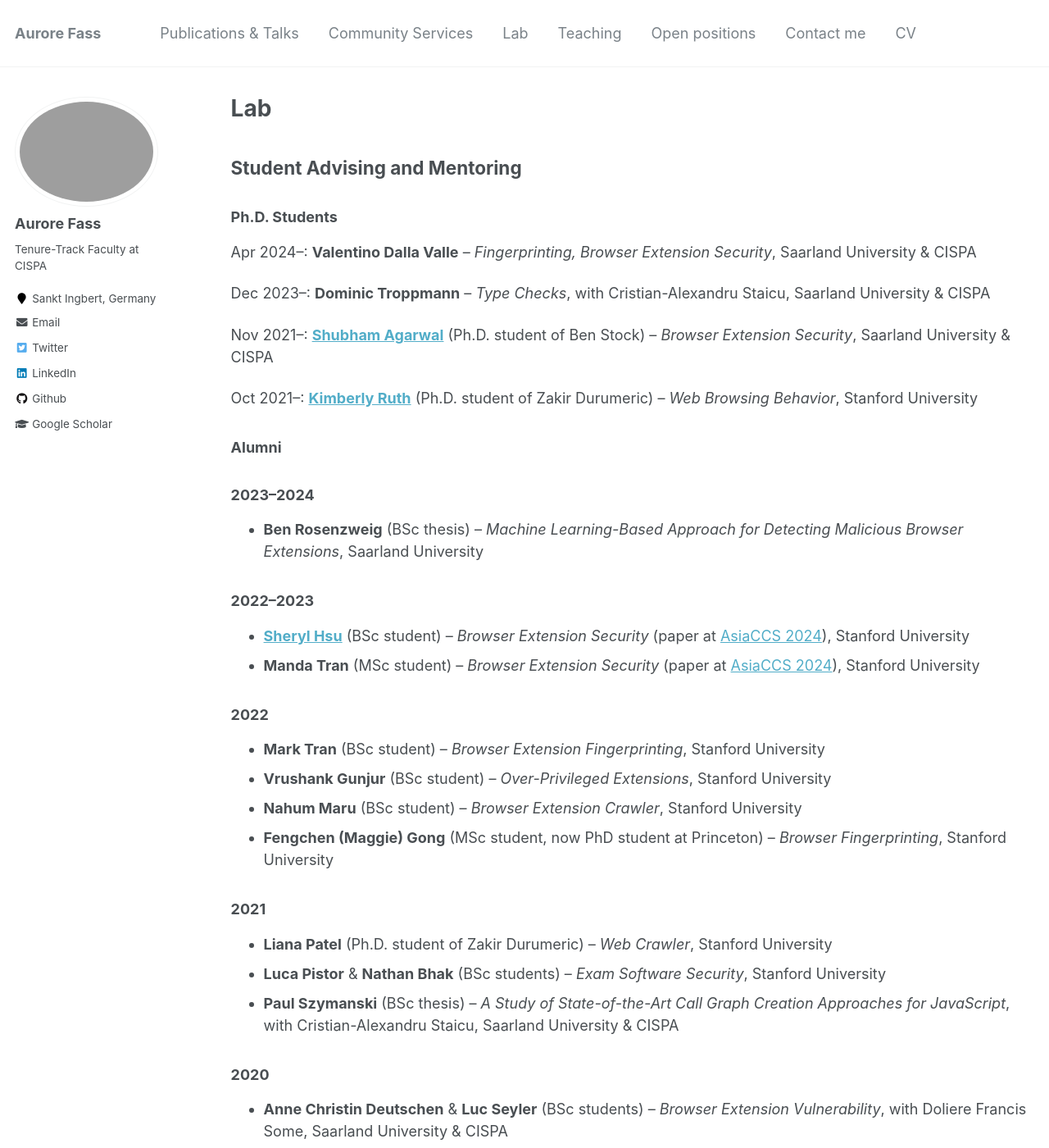
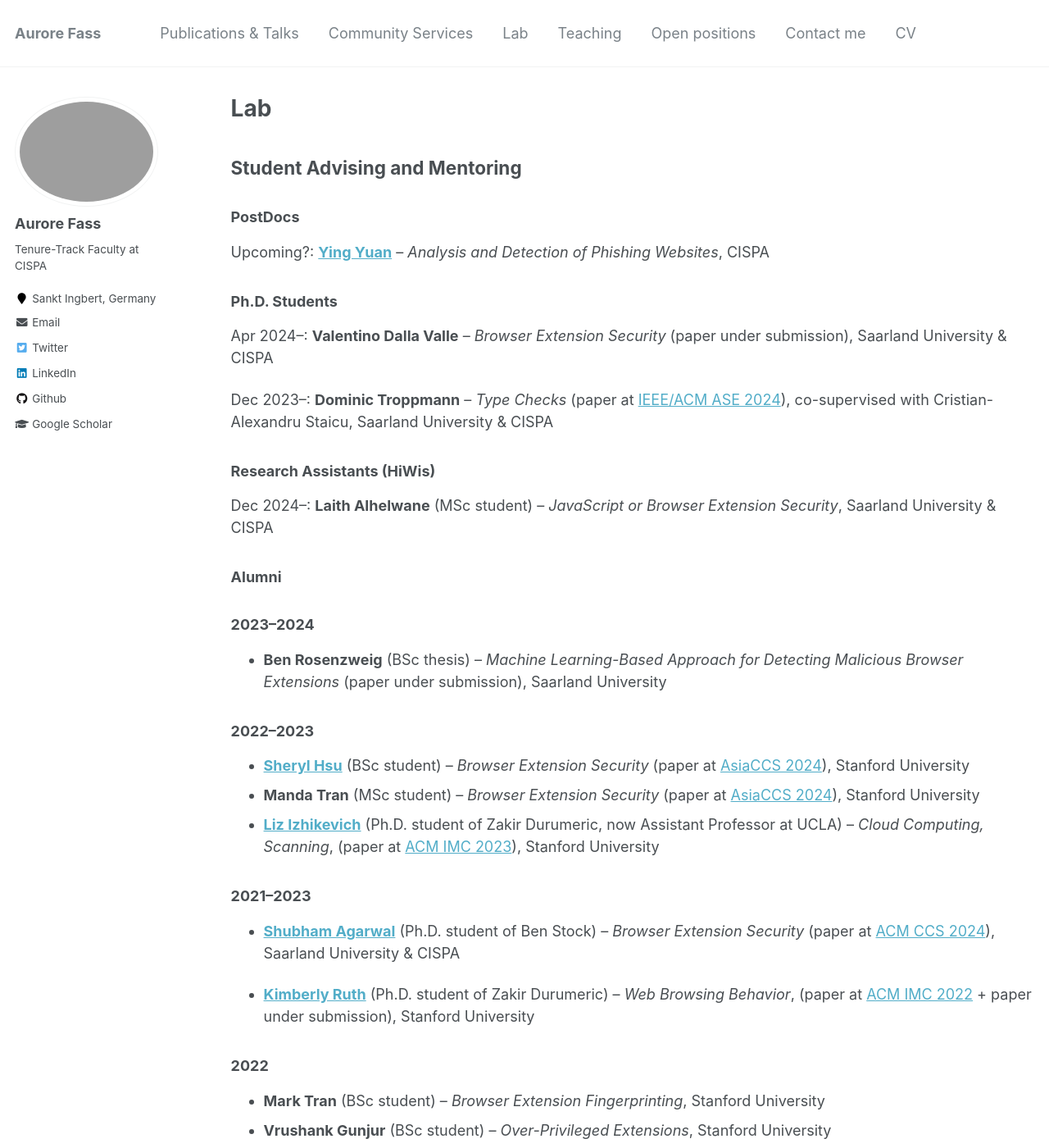
Before and after one commit to Aurore54F/aurore54f.github.io, a Jekyll site: the page built from _pages/lab.md, in a window 1280 px wide and 1400 px high. Shown: the whole window at 82% size. Built offline with Jekyll 4.4.1, drawn with Linux system fonts in a browser that asks for light colours.

Commit message:
Updated lab members

```diff
--- a/_pages/lab.md
+++ b/_pages/lab.md
@@ -9,27 +9,39 @@ author_profile: true
 
 ## Student Advising and Mentoring
 
+### PostDocs
+
+Upcoming?: **[Ying Yuan](https://sites.google.com/view/yingyuan)** -- *Analysis and Detection of Phishing Websites*, CISPA
+
 ### Ph.D. Students
 
-Apr 2024--: **Valentino Dalla Valle** -- *Fingerprinting, Browser Extension Security*, Saarland University & CISPA
+Apr 2024--: **Valentino Dalla Valle** -- *Browser Extension Security* (paper under submission), Saarland University & CISPA
 
-Dec 2023--: **Dominic Troppmann** -- *Type Checks*, with Cristian-Alexandru Staicu, Saarland University & CISPA
+Dec 2023--: **Dominic Troppmann** -- *Type Checks* (paper at [IEEE/ACM ASE 2024](https://www.staicu.org/publications/ase2024.pdf)), co-supervised with Cristian-Alexandru Staicu, Saarland University & CISPA
 
-Nov 2021--: **[Shubham Agarwal](https://shubh401.github.io)** (Ph.D. student of Ben Stock) -- *Browser Extension Security*, Saarland University & CISPA
+### Research Assistants (HiWis)
 
-Oct 2021--: **[Kimberly Ruth](https://kcruth.com)** (Ph.D. student of Zakir Durumeric) -- *Web Browsing Behavior*, Stanford University
+Dec 2024--: **Laith Alhelwane** (MSc student) -- *JavaScript or Browser Extension Security*, Saarland University & CISPA
 
 
 ### Alumni
 
 ### 2023--2024
 
-* **Ben Rosenzweig** (BSc thesis) -- *Machine Learning-Based Approach for Detecting Malicious Browser Extensions*, Saarland University
+* **Ben Rosenzweig** (BSc thesis) -- *Machine Learning-Based Approach for Detecting Malicious Browser Extensions* (paper under submission), Saarland University
 
 ### 2022--2023
 
 * **[Sheryl Hsu](https://sher222.github.io)** (BSc student) -- *Browser Extension Security* (paper at [AsiaCCS 2024](https://publications.cispa.saarland/4057/1/2024_hsu_cws.pdf)), Stanford University
 * **Manda Tran** (MSc student) -- *Browser Extension Security* (paper at [AsiaCCS 2024](https://publications.cispa.saarland/4057/1/2024_hsu_cws.pdf)), Stanford University
+* **[Liz Izhikevich](https://lizizhikevich.github.io)** (Ph.D. student of Zakir Durumeric, now Assistant Professor at UCLA) -- *Cloud Computing, Scanning*, (paper at [ACM IMC 2023](https://publications.cispa.saarland/4040/1/izhikevich2023cloudwatching.pdf)), Stanford University
+
+### 2021--2023
+
+* **[Shubham Agarwal](https://shubh401.github.io)** (Ph.D. student of Ben Stock) -- *Browser Extension Security* (paper at [ACM CCS 2024](https://swag.cispa.saarland/papers/agarwal2024window.pdf)), Saarland University & CISPA
+
+* **[Kimberly Ruth](https://kcruth.com)** (Ph.D. student of Zakir Durumeric) -- *Web Browsing Behavior*, (paper at [ACM IMC 2022](https://publications.cispa.saarland/3786/1/ruth2022browsing.pdf) + paper under submission), Stanford University
+
 
 ### 2022
 
```
